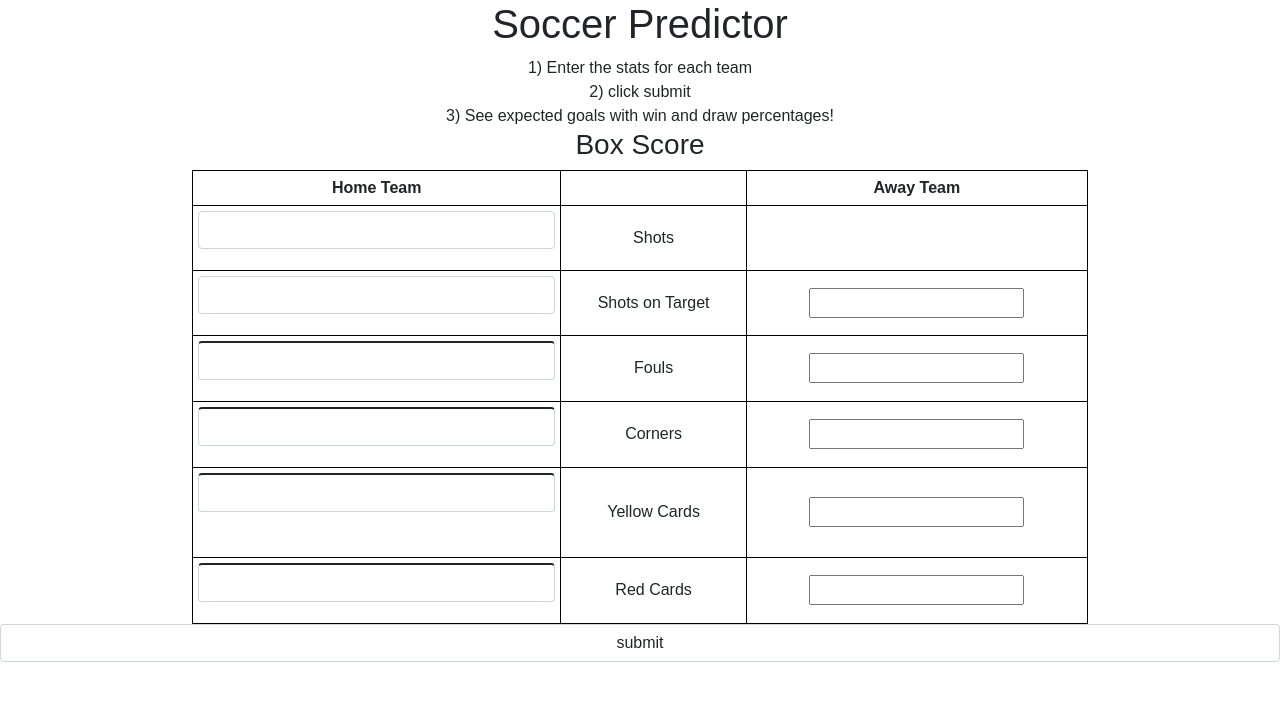
After one commit to skvarnaj/Soccer-Predictor, a Flask app: page /homestats in a window 1280 px wide. The commit adds this page. Shown: the top 701 px of the page. Run offline with Flask 2, Linux system fonts and the light colour scheme; some libraries are stand-ins or nearby versions.

Commit message:
flask forms and classes made

```diff
--- a/app.py
+++ b/app.py
@@ -1,17 +1,33 @@
-from flask import Flask, render_template, url_for
+from flask import Flask, render_template, url_for, request, flash, redirect
+from flask_wtf import FlaskForm
+from wtforms import StringField, IntegerField, SubmitField
+from wtforms.validators import DataRequired
 from flask_sqlalchemy import SQLAlchemy
+from forms import HomeStats, AwayStats
+from flask_bootstrap import Bootstrap
 
 app = Flask(__name__)
-app.config['SQLALCHEMY_DATABASE_URI'] = 'sqlite:///db.sqlite'
-db = SQLAlchemy(app)
+app.config['SECRET_KEY'] = 'b43e4b51d4f030a6f240c4bf5e41bcf5'
+#app.config['SQLALCHEMY_DATABASE_URI'] = 'sqlite:///db.sqlite'
+#db = SQLAlchemy(app)
 
-class Todo(db.Model):
-    id = db.Column(db.Integer, primary_key = True)
-    content = db.Column(db.String(200), nullable = False)
+#class Todo(db.Model):
+   # id = db.Column(db.Integer, primary_key = True)
+    #content = db.Column(db.String(200), nullable = False)
 
-@app.route("/")
+@app.route('/prediction')
+def prediction():
+    return render_template('prediction.html')
+
+@app.route("/", methods = ['GET', 'POST'])
 def index():
-    return render_template('home.html')
+    form = HomeStats()
+    return render_template('homestats.html', title = 'homestats', form = form)
+
+@app.route('/homestats', methods = ['GET', 'POST'])
+def homestats():
+    form = HomeStats()
+    return render_template('homestats.html', title = 'homestats', form = form)
 
 if __name__ == "__main__":
     app.run(host="127.0.0.1", port=8080, debug=True)
--- /dev/null
+++ b/forms.py
@@ -0,0 +1,27 @@
+from flask_wtf import FlaskForm
+from wtforms import StringField, IntegerField, SubmitField
+from wtforms.validators import DataRequired
+
+
+class RegistratioForm(FlaskForm):
+    username = StringField('Username',
+                                        validators = [])
+    email = StringField()
+
+class HomeStats(FlaskForm):
+    shots = IntegerField('')
+    target = IntegerField('')
+    fouls = IntegerField('')
+    corners = IntegerField('')
+    yellow = IntegerField('')
+    red = IntegerField('')
+    submit = SubmitField('submit')
+
+class AwayStats(FlaskForm):
+    shots = IntegerField('')
+    target = IntegerField('')
+    fouls = IntegerField('')
+    corners = IntegerField('')
+    yellow = IntegerField('')
+    red = IntegerField('')
+    submit = SubmitField('submit')
--- a/static/css/main.css
+++ b/static/css/main.css
@@ -5,7 +5,7 @@ body {
 }
 p {
     font-family: sans-serif;
-    text-align: left
+    text-align: center
 }
 h1 {
   text-align: center;
--- a/templates/home.html
+++ b/templates/home.html
@@ -1,10 +1,16 @@
 <!DOCTYPE html>
 <html>
+<!-- Required meta tags -->
+<meta charset="utf-8">
+<meta name="viewport" content="width=device-width, initial-scale=1">
+
+<!-- Bootstrap CSS -->
+<link href="https://cdn.jsdelivr.net/npm/bootstrap@5.1.3/dist/css/bootstrap.min.css" rel="stylesheet" integrity="sha384-1BmE4kWBq78iYhFldvKuhfTAU6auU8tT94WrHftjDbrCEXSU1oBoqyl2QvZ6jIW3" crossorigin="anonymous">
 <head>
 <link rel= "stylesheet" type= "text/css" href="{{ url_for('static', filename='css/main.css') }}" />
 <style>
   table {
-    width:80%;
+    width:70%;
   }
   table.center {
   margin-left: auto;
@@ -15,8 +21,8 @@
     border-collapse: collapse;
   }
   th, td {
-    padding: 15px;
-    text-align: left;
+    padding: 5px;
+    text-align: center;
   }
   #t01 tr:nth-child(even) {
     background-color: #eee;
@@ -33,7 +39,7 @@
 <body>
 
 
-<h1>Soccer Predictor</h1>
+<h1>Soccer Predictor<br></h1>
 <body> 1) Enter the stats for each team<br></body>
 <body>2) click submit<br></body>
 <body>3) See expected goals with win and draw percentages!<br></body>
@@ -47,45 +53,63 @@
     <th>Away Team</th>
   </tr>
   <tr>
-    <td>
-      <form action="/greet">
-      <input type='text' name='username'><br>
-    </form>
-    </td>
+    <td> {%block firsthome%}
+    {%endblock firsthome%}</td>
     <td>Shots</td>
     <td></td>
   </tr>
   <tr>
-    <td></td>
+    <td>
+      {%block secondhome%}
+    {%endblock secondhome%}</td>
     <td>Shots on Target</td>
-    <td></td>
+    <td>
+      <form action="/data" method = "POST">
+      <input type = "number" name = "Name" /><br></td>
   </tr>
   <tr>
-    <td></td>
+    <td>{%block thirdhome%}
+      {%endblock thirdhome%}</td>
     <td>Fouls</td>
-    <td></td>
+    <td>
+      <form action="/data" method = "POST">
+      <input type = "number" name = "Name" /><br></td>
   </tr>
   <tr>
-    <td></td>
+    <td>
+      {%block fourthhome%}{%endblock fourthhome%}</td>
     <td>Corners</td>
-    <td></td>
+    <td>
+      <form action="/data" method = "POST">
+      <input type = "number" name = "Name" /><br></td>
   </tr>
   <tr>
-    <td></td>
+    <td>
+      {%block fifthhome%}{%endblock fifthhome%}<br></td>
     <td>Yellow Cards</td>
-    <td></td>
+    <td>
+      <form action="/data" method = "POST">
+      <input type = "number" name = "Name" /><br></td>
   </tr>
   <tr>
-    <td></td>
+    <td>
+      {%block sixthhome%}{%endblock sixthhome%}</td>
     <td>Red Cards</td>
-    <td></td>
+    <td>
+      <form action="/data" method = "POST">
+      <input type = "number" name = "Name" /><br></td>
   </tr>
 </table>
-<br>
+{% block submithome%}
+{%endblock submithome%}
 
-<p>
-Expected Goals (XG) home:
-</p>
+{% block content %}{% endblock content %}
 
 </body>
+<body>
+  <!-- Optional JavaScript; choose one of the two! -->
+
+  <!-- Option 1: Bootstrap Bundle with Popper -->
+  <script src="https://cdn.jsdelivr.net/npm/bootstrap@5.1.3/dist/js/bootstrap.bundle.min.js" integrity="sha384-ka7Sk0Gln4gmtz2MlQnikT1wXgYsOg+OMhuP+IlRH9sENBO0LRn5q+8nbTov4+1p" crossorigin="anonymous"></script>
+</body>
 </html>
--- /dev/null
+++ b/templates/homestats.html
@@ -0,0 +1,64 @@
+{%  extends "home.html" %}
+{%block firsthome%}
+<div class = 'table data'>
+        <form method="POST" action = "" >
+            <div class = 'form-group'></div>
+                {{ form.shots(class = 'form-control form')}}
+            </div>
+    </form>
+</div>
+{%endblock firsthome%}
+
+{%block secondhome%}
+<div class = 'table data'>
+        <form method="POST" action = "" >
+            <div class = 'form-group'></div>
+                {{ form.target(class = 'form-control form')}}
+            </div>
+    </form>
+</div>
+{%endblock secondhome%}
+
+{%block thirdhome%}
+<div class = 'table data'>
+        <form method="POST" action = "" >
+            <div class = 'form-group'></div>
+                {{ form.fouls(class = 'form-control form')}}
+            </div>
+    </form>
+</div>
+{%endblock thirdhome%}
+
+{%block fourthhome%}
+<div class = 'table data'>
+        <form method="POST" action = "" >
+            <div class = 'form-group'></div>
+                {{ form.corners(class = 'form-control form')}}
+            </div>
+    </form>
+</div>
+{%endblock fourthhome%}
+
+{%block fifthhome%}
+<div class = 'table data'>
+        <form method="POST" action = "" >
+            <div class = 'form-group'></div>
+            {{ form.red(class = 'form-control form')}}
+            </div>
+    </form>
+</div>
+{%endblock fifthhome%}
+
+{%block sixthhome%}
+<div class = 'table data'>
+        <form method="POST" action = "" >
+            <div class = 'form-group'></div>
+                {{ form.red(class = 'form-control form')}}
+            </div>
+    </form>
+</div>
+{%endblock sixthhome%}
+
+{% block submithome%}
+{{ form.submit(class = 'form-control form')}}
+{%endblock submithome%}
```
Also changed, not shown: templates/prediction.html (added, +13 -0 lines).
